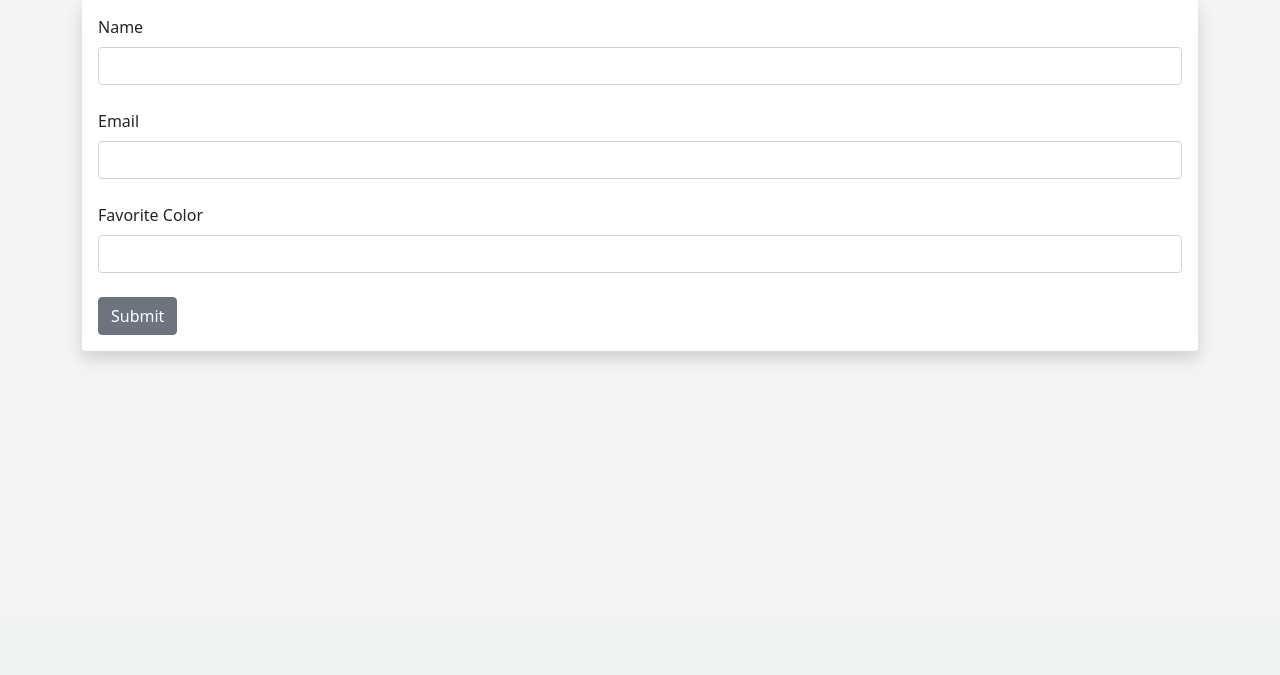
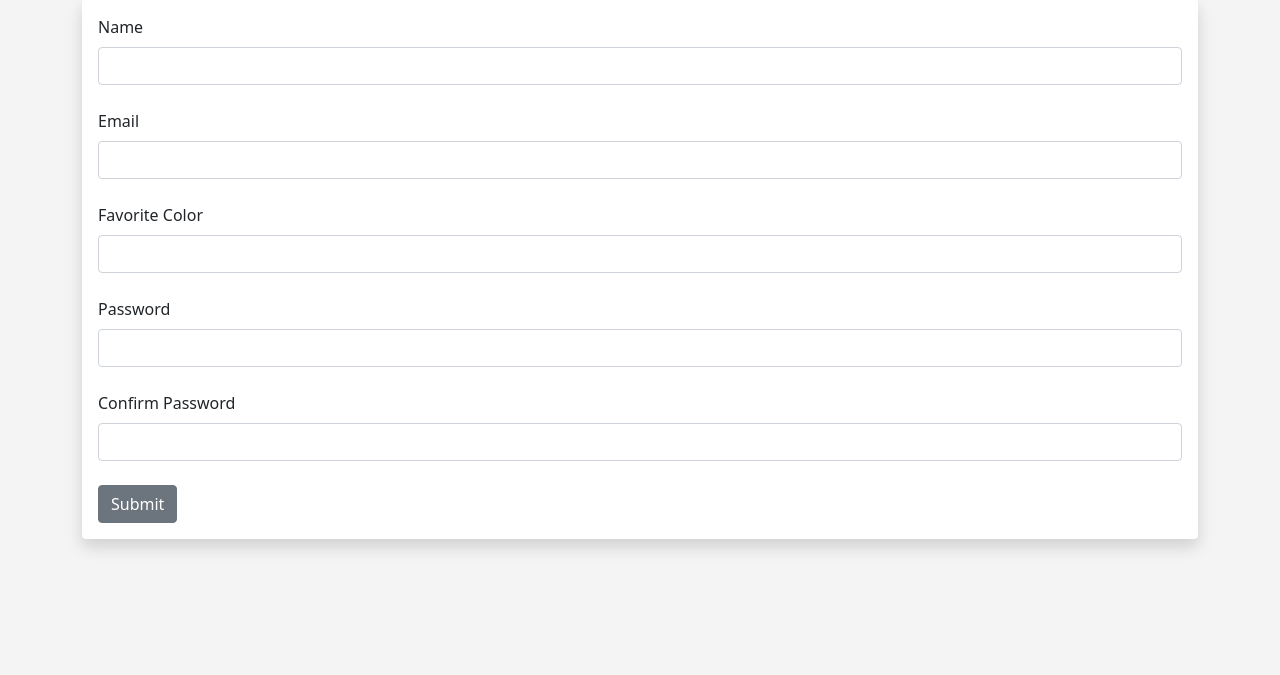
Before and after one commit to GrushevskayaYana/Flask, a Flask app: page /user/add in a window 1280 px wide. Shown: the part 185-860 px from the top of the page. Before the commit the page ends 547 px from the top, so only its background shows below. Run offline with Flask 3, Linux system fonts and the light colour scheme.

Commit message:
lesson 13 done

```diff
--- a/app.py
+++ b/app.py
@@ -1,7 +1,7 @@
 from flask import Flask, render_template, flash, request
 from flask_wtf import FlaskForm
-from wtforms import StringField, SubmitField
-from wtforms.validators import DataRequired
+from wtforms import StringField, SubmitField, PasswordField, BooleanField, ValidationError
+from wtforms.validators import DataRequired, EqualTo, Length
 from flask_sqlalchemy import SQLAlchemy
 from datetime import datetime
 from flask_migrate import Migrate
@@ -51,6 +51,10 @@ class UserForm(FlaskForm):
     name = StringField("Name", validators=[DataRequired()])
     email = StringField("Email", validators=[DataRequired()])
     favorite_color = StringField("Favorite Color")
+    password_hash = PasswordField(
+        'Password',
+        validators=[DataRequired(), EqualTo('password_hash2', message='Passwords Must Match!')])
+    password_hash2 = PasswordField('Confirm Password', validators=[DataRequired()])
     submit = SubmitField("Submit")
 
 
@@ -113,14 +117,23 @@ def add_user():
         # Find user by email
         user_item = Users.query.filter_by(email=form.email.data).first()
         if user_item is None:
+
+            # Hash the password!!!
+            hashed_password = generate_password_hash(form.password_hash.data)
             # Create a new user
-            user_item = Users(name=form.name.data, email=form.email.data, favorite_color=form.favorite_color.data)
+            user_item = Users(
+                name=form.name.data,
+                email=form.email.data,
+                favorite_color=form.favorite_color.data,
+                password_hash=hashed_password,
+            )
             db.session.add(user_item)
             db.session.commit()
         name = form.name.data
         form.name.data = ''
         form.email.data = ''
         form.favorite_color.data = ''
+        form.password_hash.data = ''
         flash("User Added Successfully!")
 
     # Users list from DB
--- a/templates/add_user.html
+++ b/templates/add_user.html
@@ -50,6 +50,17 @@
 
     {{ form.favorite_color(class="form-control") }}
     <br/>
+
+    {{ form.password_hash.label(class="form-label") }}
+
+    {{ form.password_hash(class="form-control") }}
+    <br/>
+
+    {{ form.password_hash2.label(class="form-label") }}
+
+    {{ form.password_hash2(class="form-control") }}
+
+    <br/>
     {{ form.submit(class="btn btn-secondary") }}
 
 
@@ -61,7 +72,7 @@
 {% for our_user in our_users %}
   <tr>
     <td>{{ our_user.id }}. <a href="{{ url_for('update', user_id=our_user.id)}}">
-      {{ our_user.name }}</a> - {{ our_user.email }} - {{ our_user.favorite_color }} -
+      {{ our_user.name }}</a> - {{ our_user.email }} - {{ our_user.favorite_color }} - PW: {{ our_user.password_hash }} -
     <a href="{{ url_for('delete', user_id=our_user.id)}}">Delete</a></td>
   </tr>
 {% endfor %}
```
Also changed, not shown: migrations/versions/4c7146e3fff7_added_password_field.py (added, +32 -0 lines).
